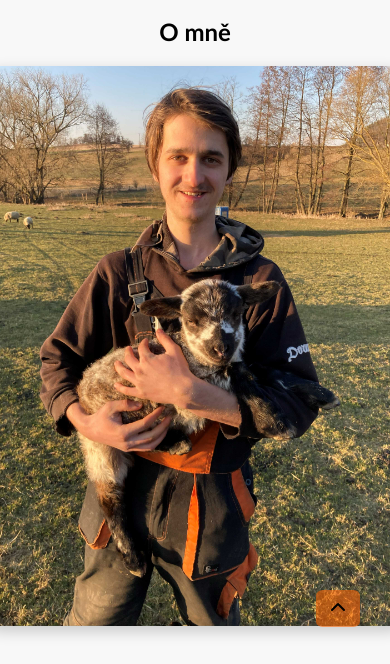
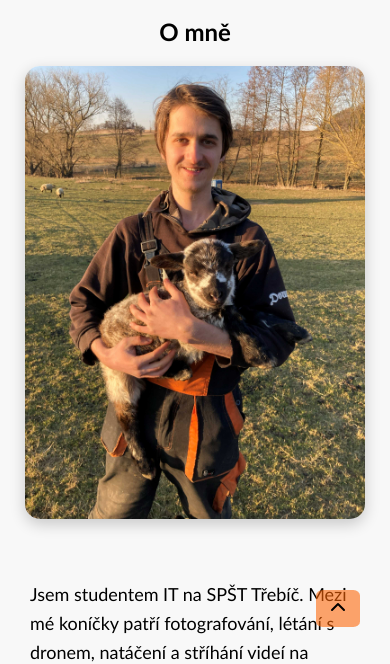
Before and after one commit to stepankruzik/stepan-kruzik, a plain HTML site: page index.html in a window 390 px wide. Shown: the part 187-851 px from the top of the page. Drawn offline with Linux system fonts and the light colour scheme.

Commit message:
responzivita

```diff
--- a/Style.css
+++ b/Style.css
@@ -267,6 +267,12 @@ h2 {
         flex-direction: column;
         align-items: center;
     }
+    .about-img img {
+    width: 340px;
+    height: auto;
+    border-radius: 15px;
+    box-shadow: 0 5px 15px rgba(0,0,0,0.2);
+}
 }
 footer {
     background-color: #222222df;
@@ -275,3 +281,7 @@ footer {
     padding: 30px;
     margin-top: 30px;
 }
+html, body {
+    max-width: 100%;
+    overflow-x: hidden;
+}
```
